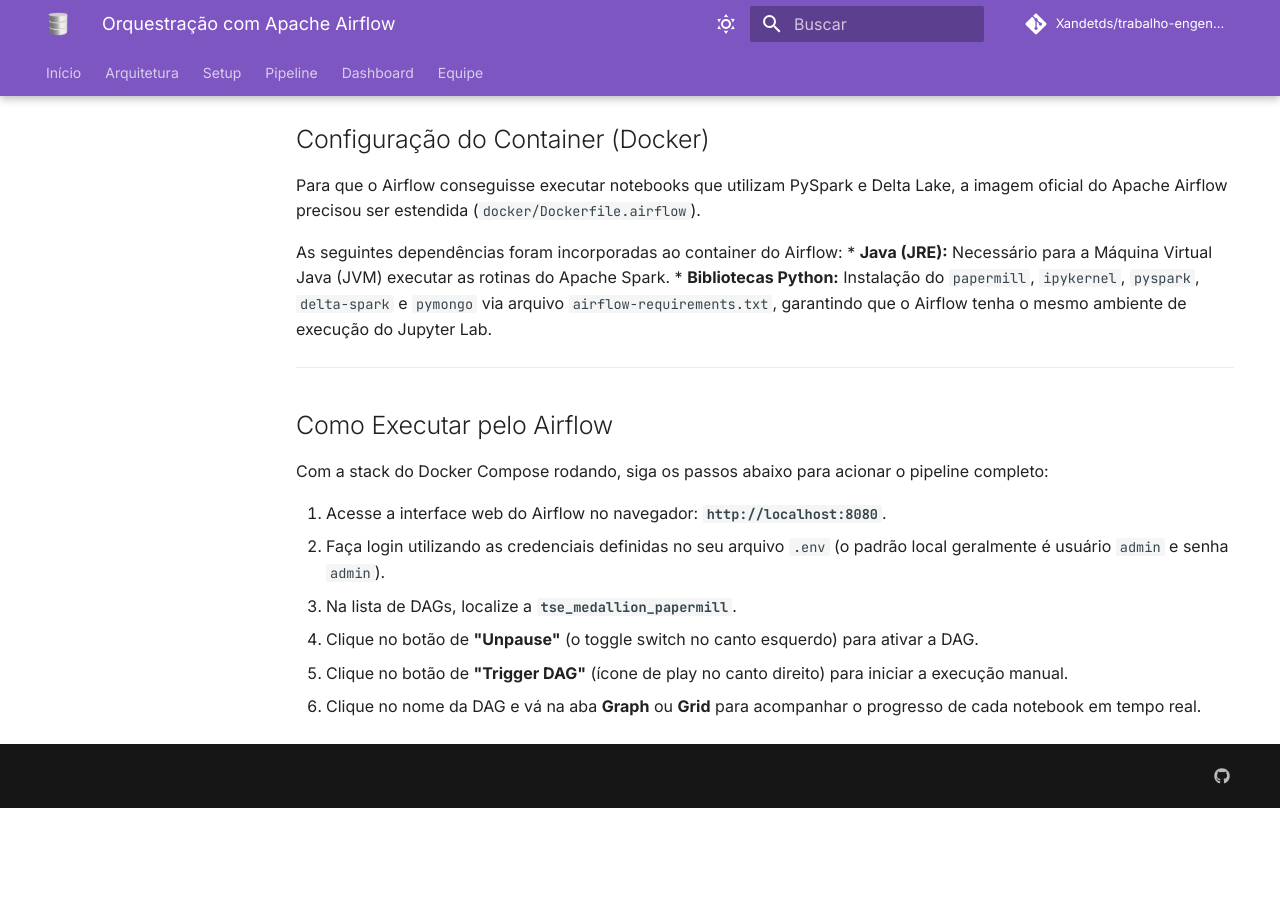
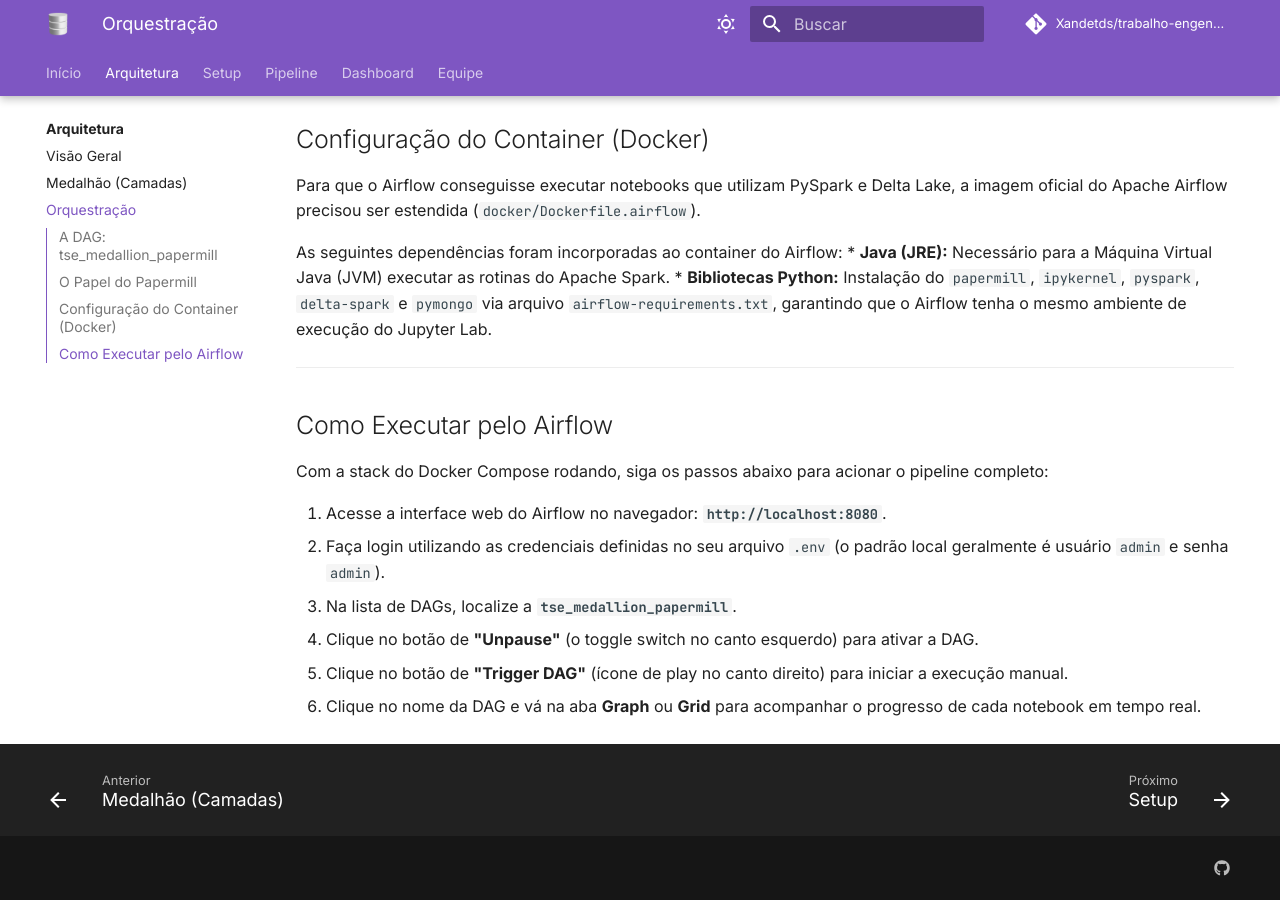
Before and after one commit to Xandetds/trabalho-engenharia-de-dados, an MkDocs documentation site: the page built from docs/architecture/orchestration.md, in a window 1280 px wide and 900 px high, scrolled down 1065 px. Built offline with MkDocs 1.6.1 and Material for MkDocs 9.7.7, drawn with Linux system fonts in a browser that asks for light colours; comment, search, counter and statistics services are not loaded; before the commit the page ends 1873 px from its top, so only the background shows below that; some of the changed lines change nothing that is shown.

Commit message:
docs: atualizar menu do mkdocs com a pagina de orquestracao

```diff
--- a/mkdocs.yml
+++ b/mkdocs.yml
@@ -50,6 +50,7 @@
     - architecture/index.md
     - Visão Geral: architecture/overview.md
     - Medalhão (Camadas): architecture/medallion.md
+    - Orquestração: architecture/orchestration.md
   - Setup:
     - setup/index.md
     - Pré-requisitos: setup/prerequisites.md
```
